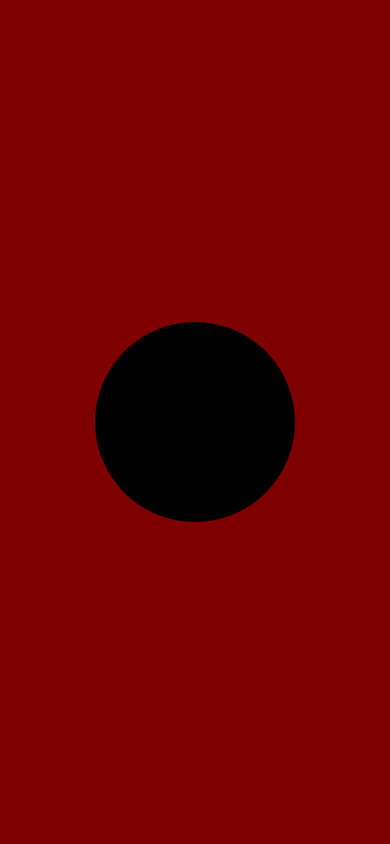
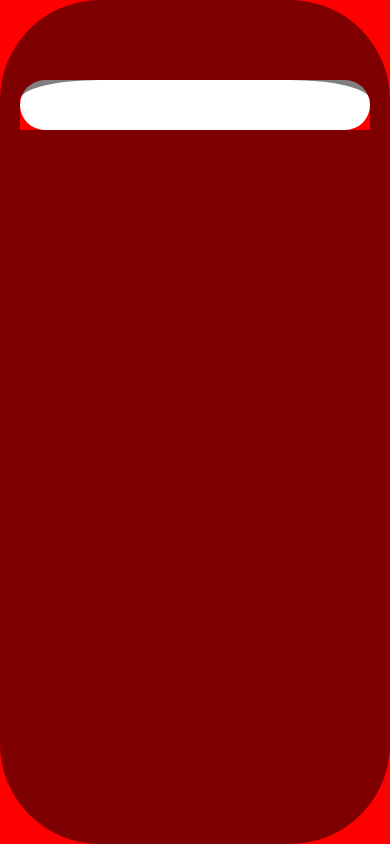
Before and after one commit to dgamma3/experiment2, a React Native app: screen / in a window 390 px wide. Built offline with nearby package versions, Linux system fonts and the light colour scheme.

Commit message:
progress

```diff
--- a/OverlayWithHole.js
+++ b/OverlayWithHole.js
@@ -5,71 +5,49 @@ const { width, height } = Dimensions.get('window');
 
 const overlayBackgroundColor = 'rgba(0, 0, 0, 0.5)'
 
+const pillHeight = 50
+const pillWidth = 350
+
 const OverlayWithHole = ({ holeSize }) => {
   console.log(width, height)
   const overlayStyles = StyleSheet.create({
     container: {
-      position: 'relative',
       height: '100%',
       width: '100%',
+      flex: 1,
+      alignItems: 'center'
     },
-    overlayTopBottom: {
-      flex: 1,
-      height: '50%',
-      width: '100%',
-      backgroundColor: overlayBackgroundColor,
-    },
-    overlayMiddleContainer: {
-      display: 'flex',
-      flexDirection: 'row'
-    },
-    overlayMiddleLeft: {
-      flex: 1,
-      height: '100%',
-      width: '100%',
-      backgroundColor: overlayBackgroundColor,
-    },
-    overlayMiddleRight: {
-      flex: 1,
-      height: '100%',
-      width: '100%',
-      backgroundColor: overlayBackgroundColor,
-    },
-    hole: {
-      width: holeSize,
-      height: holeSize,
-      borderRadius: holeSize,
-      borderWidth: 2,
-      borderColor: 'white',
+    innerHole: {
+      zIndex: 10,
+      left: 0,
+      top: 0,
+      position: 'absolute',
+      width: width,
+      height: height,
+      borderRadius: 100,
+
+      borderTopWidth: 80,
+      borderBottomWidth: height - pillHeight - 80,
+      borderLeftWidth: (width - pillWidth) / 2,
+      borderRightWidth: (width - pillWidth) / 2,
+
+      borderColor: overlayBackgroundColor,
       backgroundColor: 'transparent',
       pointerEvents: 'none',
     },
-    innerHole: {
-      zIndex: 10,
-      left: (width / 2) - (holeSize),
-      top: (height / 2) - (holeSize),
-      position: 'absolute',
-      width: holeSize * 2,
-      height: holeSize * 2,
-      borderRadius: holeSize,
-      borderWidth: 100,
-      borderColor: 'black',
-      backgroundColor: 'transparent',
-      pointerEvents: 'none',
-    },
+    pill: {
+      marginTop: 80,
+      width: pillWidth,
+      height: pillHeight,
+      backgroundColor: 'white',
+      borderRadius: 50
+    }
   });
 
   return (
     <View style={overlayStyles.container}>
+      <View style={overlayStyles.pill}/>
       <View style={overlayStyles.innerHole} />
-      <View style={overlayStyles.overlayTopBottom} />
-      <View style={overlayStyles.overlayMiddleContainer}>
-        <View style={overlayStyles.overlayMiddleLeft} />
-        <View style={overlayStyles.hole}>
-        </View>
-        <View style={overlayStyles.overlayMiddleRight}/>
-      </View>
-      <View style={overlayStyles.overlayTopBottom} />
     </View>
   );
 };
```
